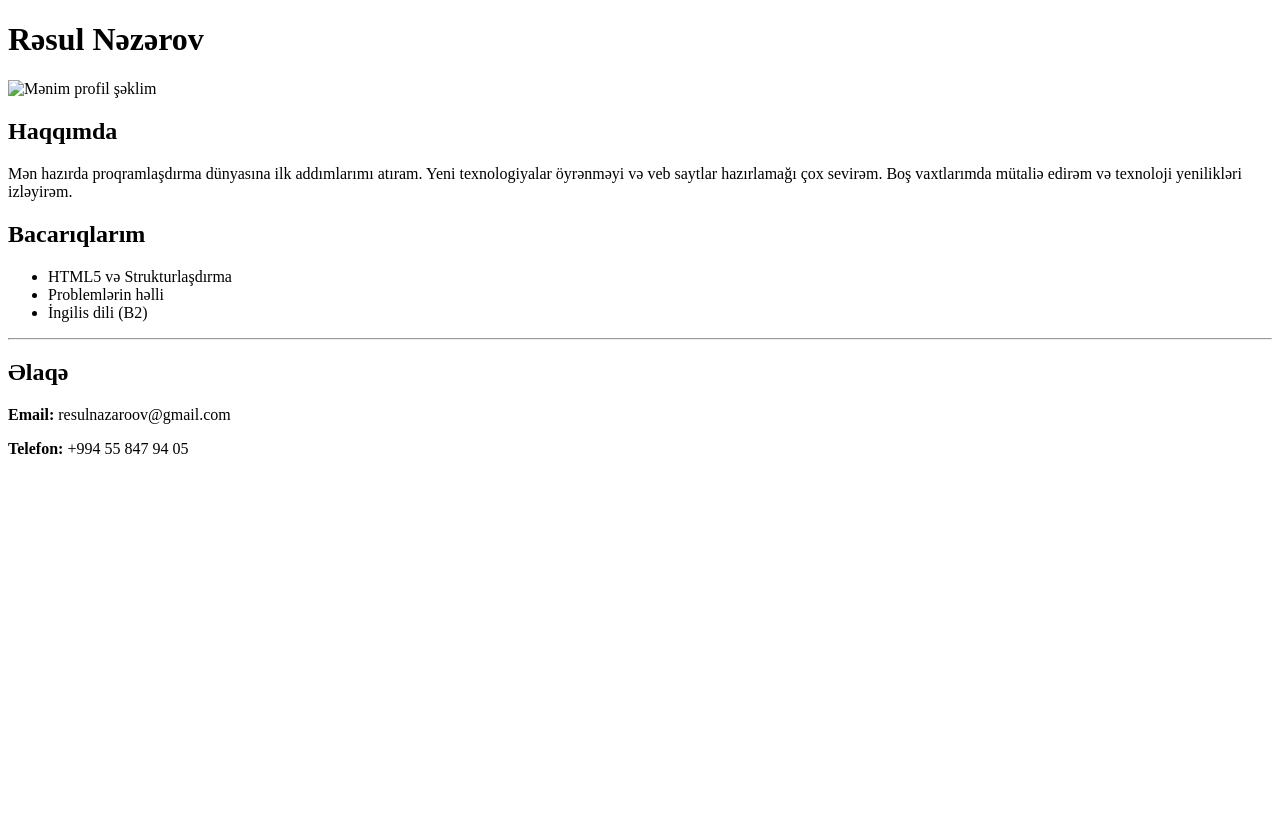
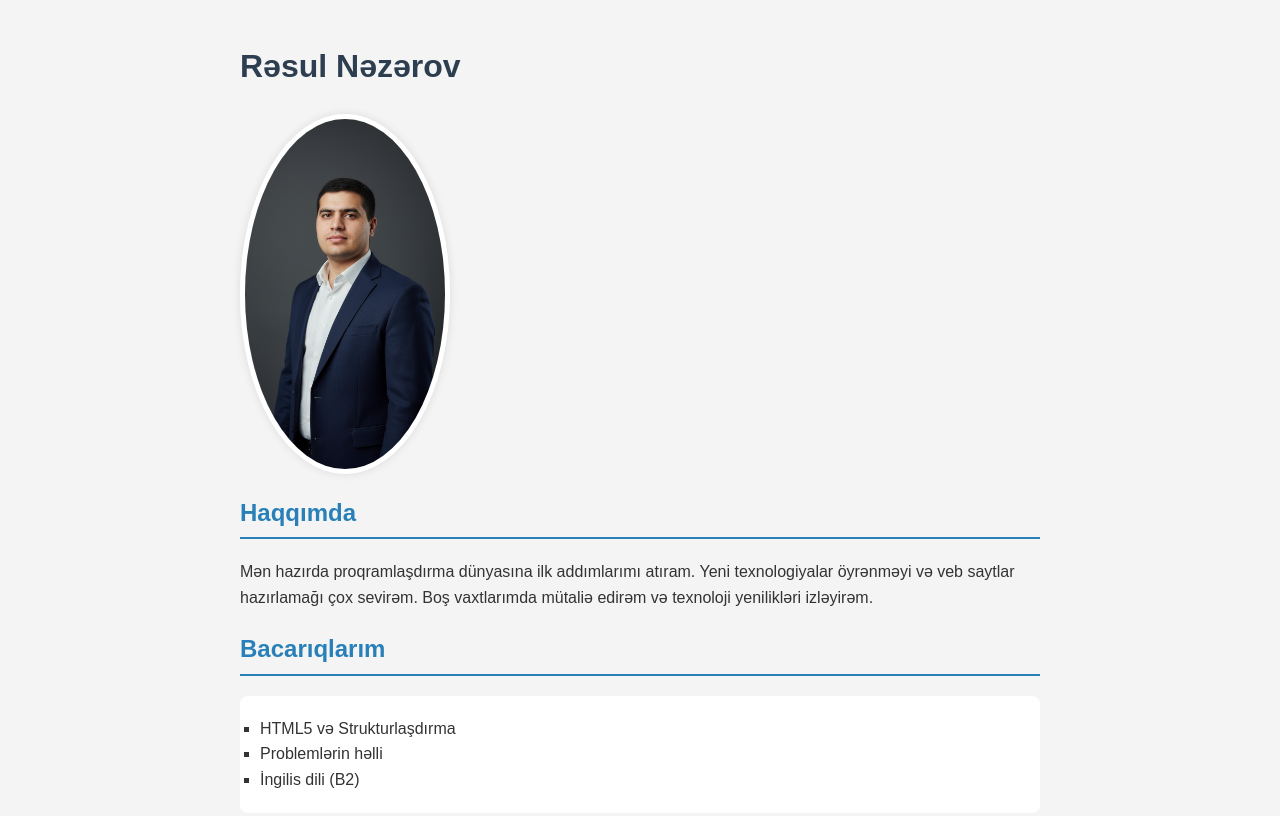
Before and after one commit to r-nazarov-coder/shaxsi-profil, a plain HTML site: page index.html in a window 1280 px wide. Shown: the top 816 px of the page. Drawn offline with Linux system fonts and the light colour scheme.

Commit message:
Update index.html

```diff
--- a/index.html
+++ b/index.html
@@ -3,12 +3,47 @@
 <head>
     <meta charset="UTF-8">
     <title>Mənim Profilim</title>
+    <head>
+    <meta charset="UTF-8">
+    <title>Mənim Profilim</title>
+    <style>
+        /* Səhifənin ümumi görünüşü */
+        body {
+            font-family: Arial, sans-serif;
+            background-color: #f4f4f4;
+            color: #333;
+            line-height: 1.6;
+            padding: 20px;
+            max-width: 800px;
+            margin: auto;
+        }
+
+        /* Şəkli dairəvi və səliqəli etmək */
+        img {
+            border-radius: 50%;
+            border: 5px solid #fff;
+            box-shadow: 0 0 10px rgba(0,0,0,0.1);
+            display: block;
+            margin: 20px 0;
+        }
+
+        /* Başlıqları rəngləndirmək */
+        h1 { color: #2c3e50; }
+        h2 { color: #2980b9; border-bottom: 2px solid #2980b9; padding-bottom: 5px; }
+
+        /* Siyahını bəzəmək */
+        ul { background: #fff; padding: 20px; border-radius: 8px; list-style-type: square; }
+
+        /* Alt hissə (Footer) */
+        footer { margin-top: 30px; font-size: 0.9em; color: #777; }
+    </style>
+</head>
 </head>
 <body>
 
     <h1>Rəsul Nəzərov</h1>
 
-    <img src="men.jpg" alt="Mənim profil şəklim" width="200">
+    <img src="men.png" alt="Mənim profil şəklim" width="200">
 
     <section>
         <h2>Haqqımda</h2>
```
